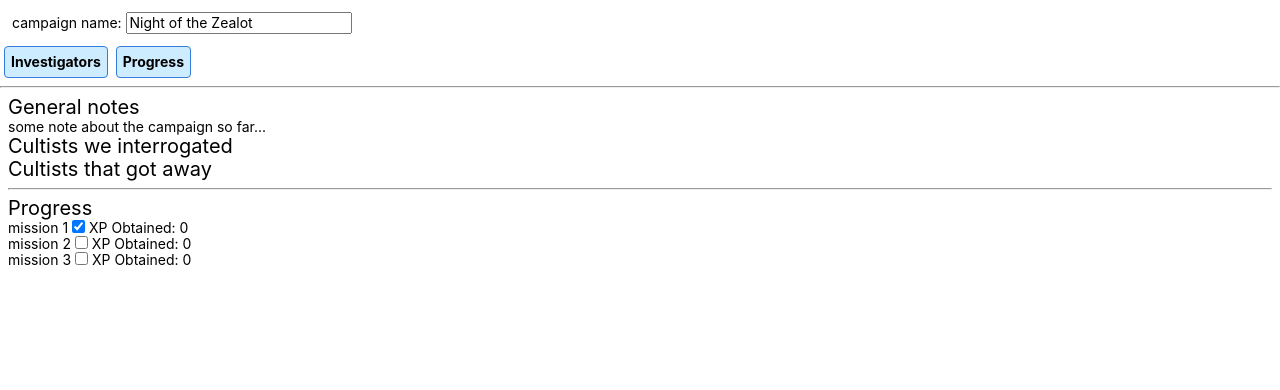
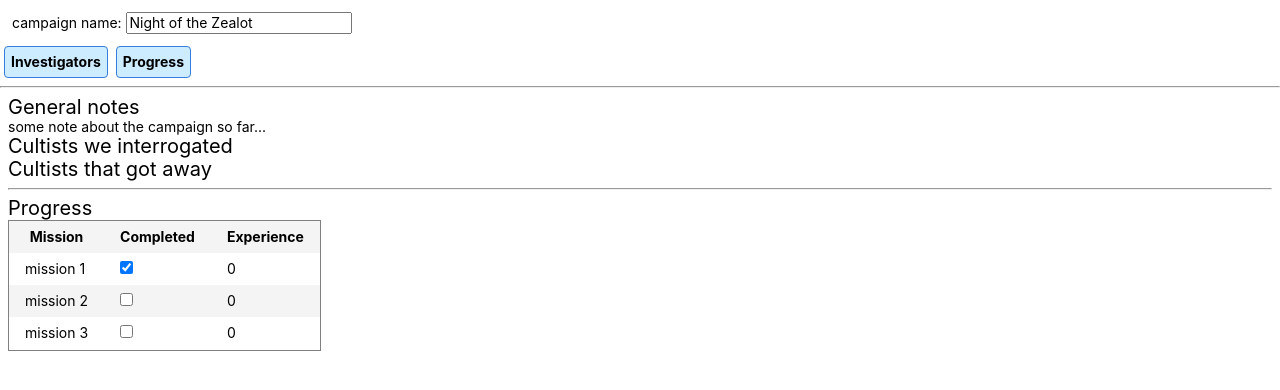
Before and after one commit to skinnybeans/arkham-log, an Angular app: page / in a window 1280 px wide. Both pictures are taken after a click on the button "Progress". Shown: the top 390 px of the page. Built offline with nearby package versions, Linux system fonts and the light colour scheme.

Commit message:
table for campaign progress

```diff
--- a/src/app/campaign-progress/campaign-progress.component.html
+++ b/src/app/campaign-progress/campaign-progress.component.html
@@ -9,9 +9,18 @@
   <div class="f4">
     Progress
   </div>
-  <div *ngFor="let mission of missions">
-    {{mission.name}}
-    <input type="checkbox" [checked]="mission.completed" />
-    XP Obtained: {{mission.experience}}
+  <div>
+    <table class="collapse ba br2">
+      <tr class="striped--near-white">
+        <th class="pv2 ph3">Mission</th>
+        <th class="pv2 ph3">Completed</th>
+        <th class="pv2 ph3">Experience</th>
+      </tr>
+      <tr class="striped--near-white" *ngFor="let mission of missions">
+        <td class="pv2 ph3">{{ mission.name }}</td>
+        <td class="pv2 ph3"><input type="checkbox" [checked]="mission.completed" /></td>
+        <td class="pv2 ph3">{{ mission.experience }}</td>
+      </tr>
+    </table>
   </div>
 </div>
```
